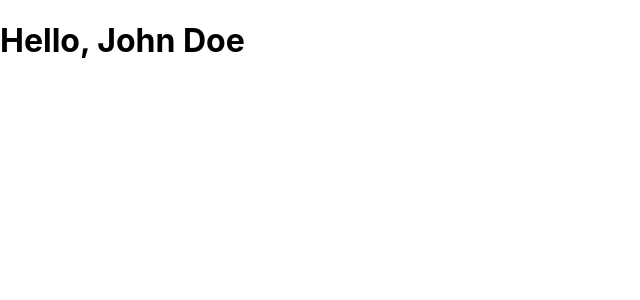
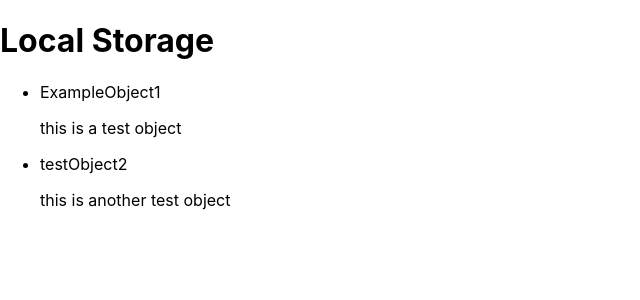
Before and after one commit to lawlietl4/StatsWeb, a React (Create React App) app: page / in a window 1280 px wide. Shown: the top 300 px of the page, without its empty margins (0-640 px from the left). Built offline with nearby package versions, Linux system fonts and the light colour scheme.

Commit message:
YES IT WORKS

```diff
--- a/src/App.js
+++ b/src/App.js
@@ -1,25 +1,18 @@
+//eslint-disable-project
+import React, { Component } from 'react';
 import logo from './logo.svg';
-import './App.css';
+import './App.js';
+import GetJSONData from './getJSONData';
 
-function App() {
-  return (
-    <div className="App">
-      <header className="App-header">
-        <img src={logo} className="App-logo" alt="logo" />
-        <p>
-          Edit <code>src/App.js</code> and save to reload.
-        </p>
-        <a
-          className="App-link"
-          href="https://reactjs.org"
-          target="_blank"
-          rel="noopener noreferrer"
-        >
-          Learn React
-        </a>
-      </header>
-    </div>
-  );
+class App extends Component {
+  render() {
+    return (
+      <div className="App">
+        <h1 className="header">Local Storage</h1>
+        <GetJSONData/>
+      </div>
+    );
+  }
 }
 
 export default App;
--- /dev/null
+++ b/src/example.json
@@ -0,0 +1,14 @@
+{
+    "Examples":[
+        {
+            "id": "1",
+            "name": "ExampleObject1",
+            "description": "this is a test object"
+        },
+        {
+            "id": "2",
+            "name": "testObject2",
+            "description": "this is another test object"
+        }
+    ]
+}
--- /dev/null
+++ b/src/getJSONData.css
@@ -0,0 +1,13 @@
+body {
+  margin: 0;
+  font-family: -apple-system, BlinkMacSystemFont, 'Segoe UI', 'Roboto', 'Oxygen',
+    'Ubuntu', 'Cantarell', 'Fira Sans', 'Droid Sans', 'Helvetica Neue',
+    sans-serif;
+  -webkit-font-smoothing: antialiased;
+  -moz-osx-font-smoothing: grayscale;
+}
+
+code {
+  font-family: source-code-pro, Menlo, Monaco, Consolas, 'Courier New',
+    monospace;
+}
--- /dev/null
+++ b/src/getJSONData.js
@@ -0,0 +1,27 @@
+import React, { Component } from 'react';
+
+import data from './example.json';
+// get posts from online api
+// it's return a json file
+class GetJSONData extends Component {
+  render() {
+    // const { examples } = this.state;
+    return (
+      <div>
+        <ul className="item">
+          {
+            data.Examples.map(example => (
+              <li key={ example.id } align="start">
+                <div>
+                  <p className="title">{ example.name }</p>
+                  <p className="body">{ example.description }</p>
+                </div>
+              </li>
+            ))
+          }
+        </ul>
+      </div>
+    );
+  }
+}
+export default GetJSONData;
--- a/src/index.js
+++ b/src/index.js
@@ -1,22 +1,16 @@
 import React from 'react';
 import ReactDOM from 'react-dom';
+import App from './App';
 import './index.css';
-// import App from './App';
-// import reportWebVitals from './reportWebVitals';
+import reportWebVitals from './reportWebVitals';
 
-// ReactDOM.render(
-//   <React.StrictMode>
-//     <App />
-//   </React.StrictMode>,
-//   document.getElementById('root')
-// );
-const name = 'John Doe';
-const element = <h1>Hello, {name}</h1>
-//If you want to start measuring performance in your app, pass a function
-//to log results (for example: reportWebVitals(console.log))
-//or send to an analytics endpoint. Learn more: https://bit.ly/CRA-vitals
-// reportWebVitals();
 ReactDOM.render(
-  element,
-  document.getElementById('root')
+    <React.StrictMode>
+        <App />
+    </React.StrictMode>,
+    document.getElementById('root')
 );
+// If you want to start measuring performance in your app, pass a function
+// to log results (for example: reportWebVitals(console.log))
+// or send to an analytics endpoint. Learn more: https://bit.ly/CRA-vitals
+reportWebVitals();
```
Also changed, not shown: src/index.css (line endings or trailing spaces).
